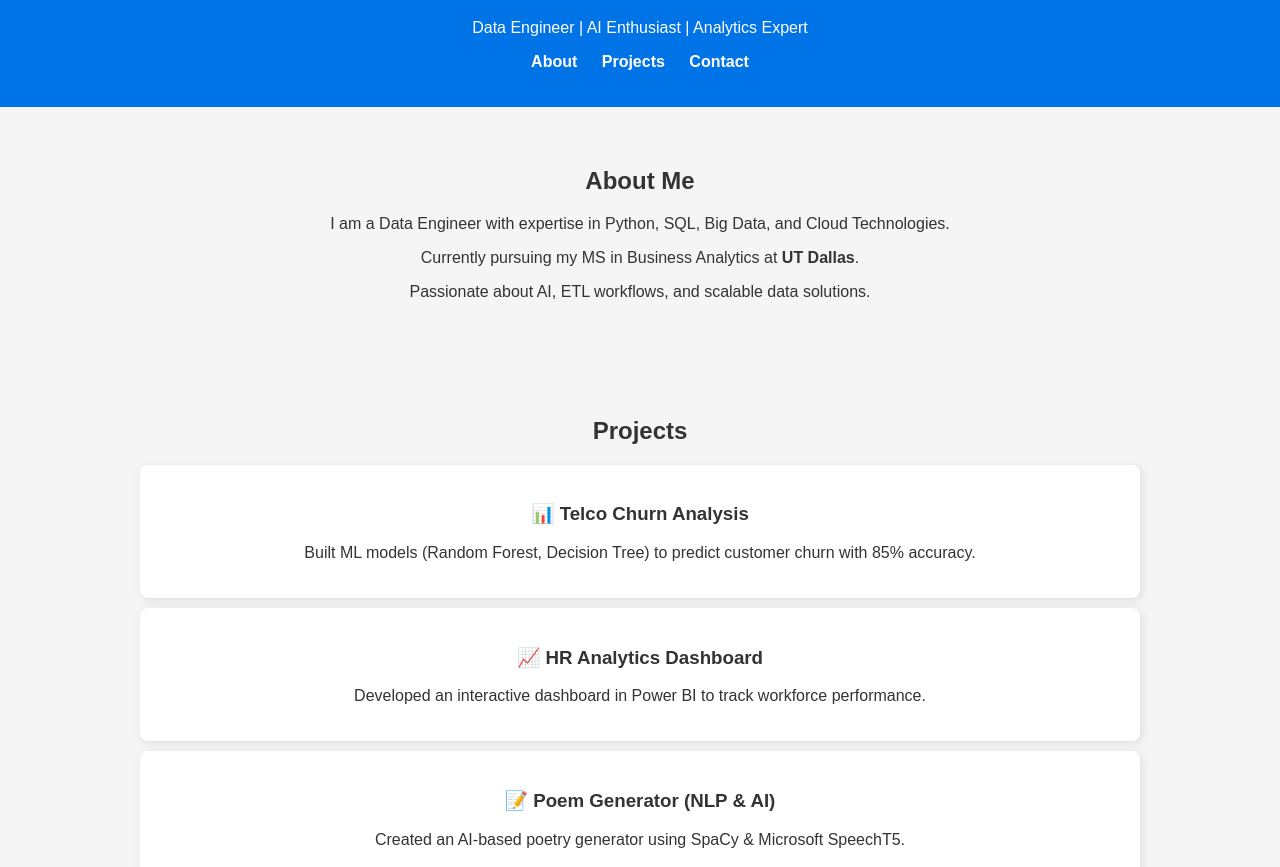
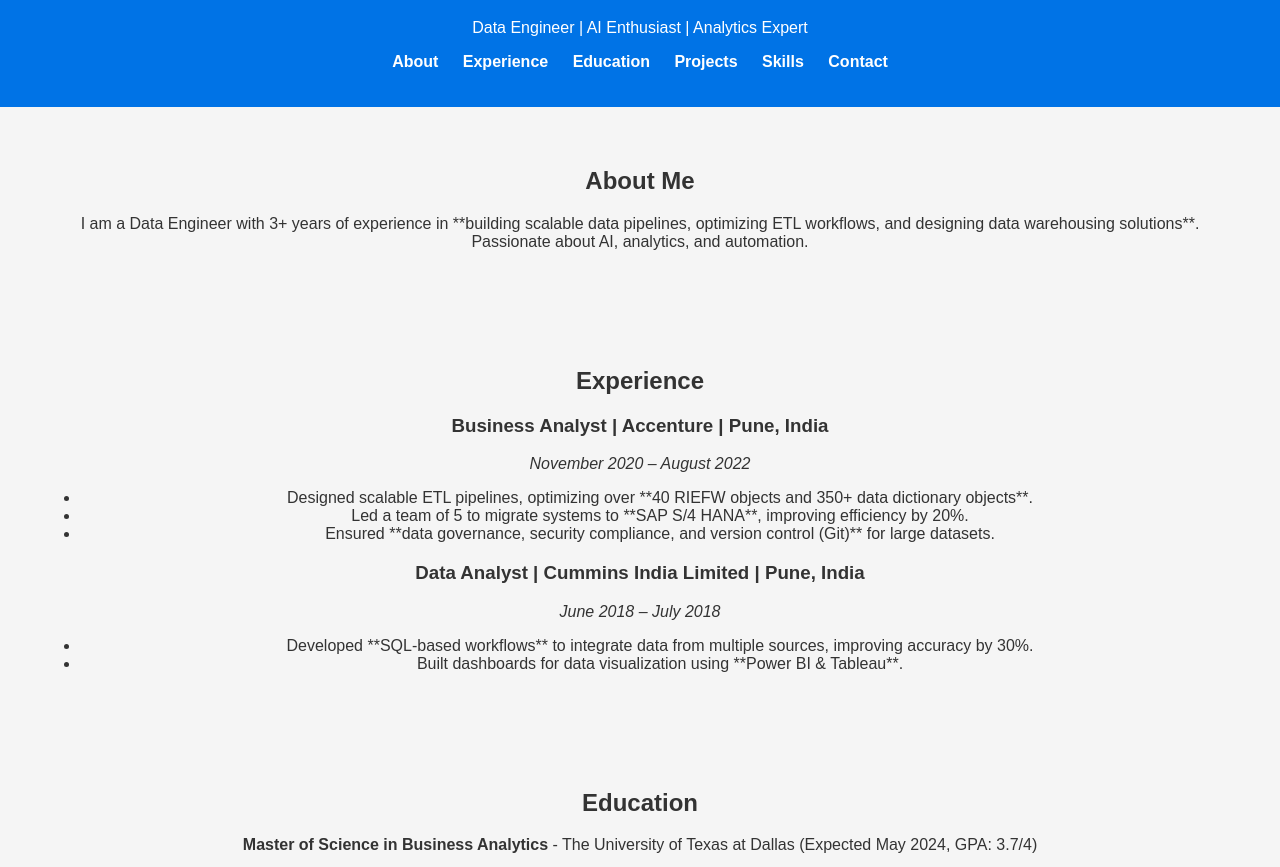
Before and after one commit to MahitaCharagondla/Mahita_Portfolio, a plain HTML site: page index.html in a window 1280 px wide. Shown: the part 81-948 px from the top of the page. Drawn offline with Linux system fonts and the light colour scheme.

Commit message:
Add files via upload

```diff
--- a/index.html
+++ b/index.html
@@ -3,17 +3,21 @@
 <head>
     <meta charset="UTF-8">
     <meta name="viewport" content="width=device-width, initial-scale=1.0">
-    <title>Mahita Charagondla | Data Engineer Portfolio</title>
+    <title>Mahita Charagondla - Data Engineer Resume</title>
     <link rel="stylesheet" href="styles.css">
 </head>
 <body>
+
     <header>
         <h1>Mahita Charagondla</h1>
         <p>Data Engineer | AI Enthusiast | Analytics Expert</p>
         <nav>
             <ul>
                 <li><a href="#about">About</a></li>
+                <li><a href="#experience">Experience</a></li>
+                <li><a href="#education">Education</a></li>
                 <li><a href="#projects">Projects</a></li>
+                <li><a href="#skills">Skills</a></li>
                 <li><a href="#contact">Contact</a></li>
             </ul>
         </nav>
@@ -22,36 +26,68 @@
 
     <section id="about">
         <h2>About Me</h2>
-        <p>I am a Data Engineer with expertise in Python, SQL, Big Data, and Cloud Technologies.</p>
-        <p>Currently pursuing my MS in Business Analytics at <strong>UT Dallas</strong>.</p>
-        <p>Passionate about AI, ETL workflows, and scalable data solutions.</p>
+        <p>I am a Data Engineer with 3+ years of experience in **building scalable data pipelines, optimizing ETL workflows, and designing data warehousing solutions**. Passionate about AI, analytics, and automation.</p>
+    </section>
+
+    <section id="experience">
+        <h2>Experience</h2>
+        <div class="job">
+            <h3>Business Analyst | Accenture | Pune, India</h3>
+            <p><em>November 2020 – August 2022</em></p>
+            <ul>
+                <li>Designed scalable ETL pipelines, optimizing over **40 RIEFW objects and 350+ data dictionary objects**.</li>
+                <li>Led a team of 5 to migrate systems to **SAP S/4 HANA**, improving efficiency by 20%.</li>
+                <li>Ensured **data governance, security compliance, and version control (Git)** for large datasets.</li>
+            </ul>
+        </div>
+
+        <div class="job">
+            <h3>Data Analyst | Cummins India Limited | Pune, India</h3>
+            <p><em>June 2018 – July 2018</em></p>
+            <ul>
+                <li>Developed **SQL-based workflows** to integrate data from multiple sources, improving accuracy by 30%.</li>
+                <li>Built dashboards for data visualization using **Power BI & Tableau**.</li>
+            </ul>
+        </div>
+    </section>
+
+    <section id="education">
+        <h2>Education</h2>
+        <p><strong>Master of Science in Business Analytics</strong> - The University of Texas at Dallas (Expected May 2024, GPA: 3.7/4)</p>
+        <p><strong>Bachelor of Science in Electrical & Electronics Engineering</strong> - G. Narayanamma Institute of Technology & Sciences (2020, GPA: 7.3/10)</p>
     </section>
 
     <section id="projects">
         <h2>Projects</h2>
         <div class="project">
             <h3>📊 Telco Churn Analysis</h3>
-            <p>Built ML models (Random Forest, Decision Tree) to predict customer churn with 85% accuracy.</p>
+            <p>Built ML models (**Random Forest, Decision Tree**) to predict customer churn with **85% accuracy**.</p>
         </div>
         <div class="project">
             <h3>📈 HR Analytics Dashboard</h3>
-            <p>Developed an interactive dashboard in Power BI to track workforce performance.</p>
+            <p>Developed an **interactive Power BI dashboard** for workforce analytics.</p>
         </div>
         <div class="project">
             <h3>📝 Poem Generator (NLP & AI)</h3>
-            <p>Created an AI-based poetry generator using SpaCy & Microsoft SpeechT5.</p>
+            <p>Created an **AI-powered poetry generator** using **SpaCy & Microsoft SpeechT5**.</p>
         </div>
+    </section>
+
+    <section id="skills">
+        <h2>Technical Skills</h2>
+        <ul>
+            <li><strong>Programming:</strong> Python, SQL, Java, Scala, C++, R, MATLAB</li>
+            <li><strong>Data Tools:</strong> Google BigQuery, Hadoop, Spark, Airflow, Tableau, Alteryx, Power BI</li>
+            <li><strong>Cloud Platforms:</strong> AWS, Microsoft Azure</li>
+            <li><strong>Certifications:</strong> Google Data Analytics, IBM Data Science</li>
+        </ul>
     </section>
 
     <section id="contact">
         <h2>Contact</h2>
-        <form id="contact-form">
-            <input type="text" id="name" placeholder="Your Name" required>
-            <input type="email" id="email" placeholder="Your Email" required>
-            <textarea id="message" placeholder="Your Message" required></textarea>
-            <button type="submit">Send Message</button>
-        </form>
-        <p id="form-status"></p>
+        <p>Email: <a href="mailto:mahita.charagondla@utdallas.edu">mahita.charagondla@utdallas.edu</a></p>
+        <p>LinkedIn: <a href="https://linkedin.com" target="_blank">Mahita's LinkedIn</a></p>
+        <p>GitHub: <a href="https://github.com" target="_blank">Mahita's GitHub</a></p>
     </section>
 
     <footer>
```
